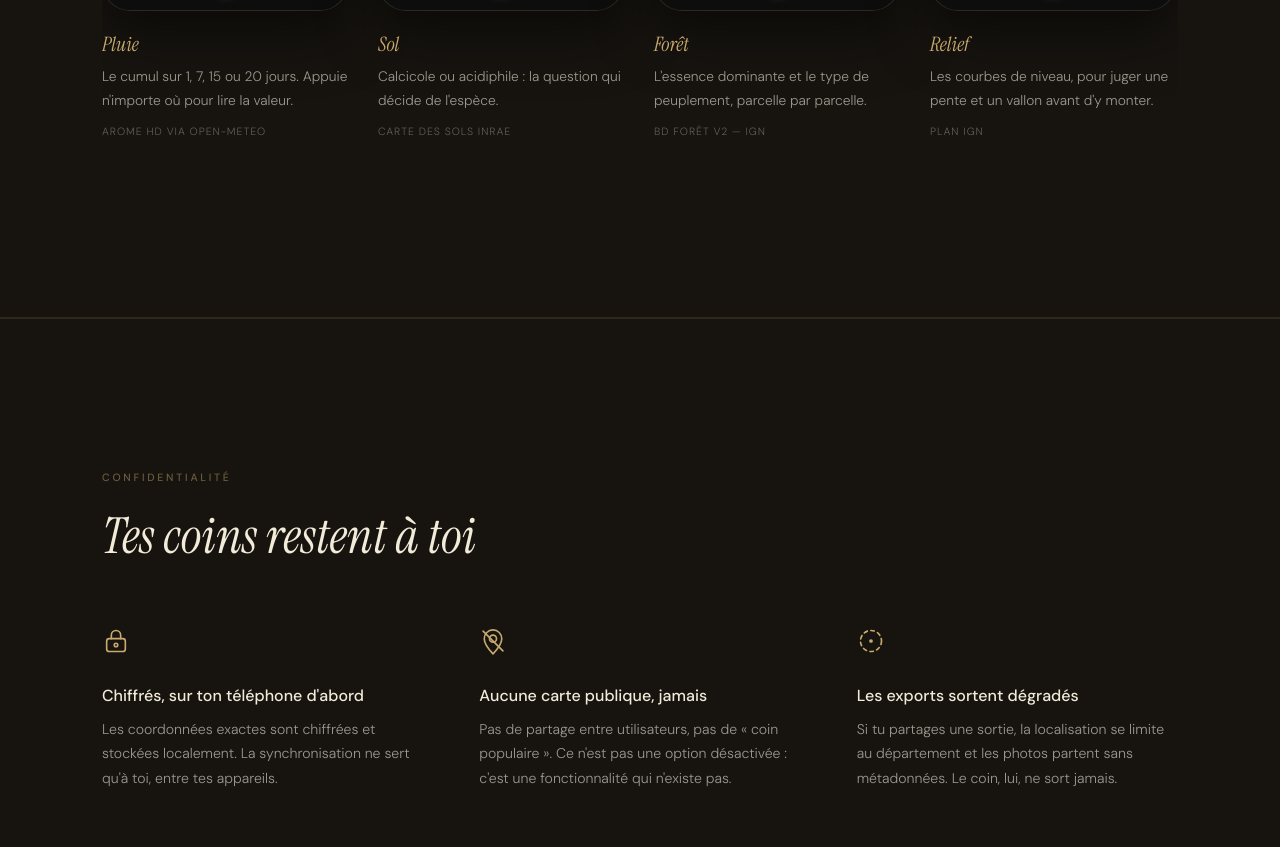
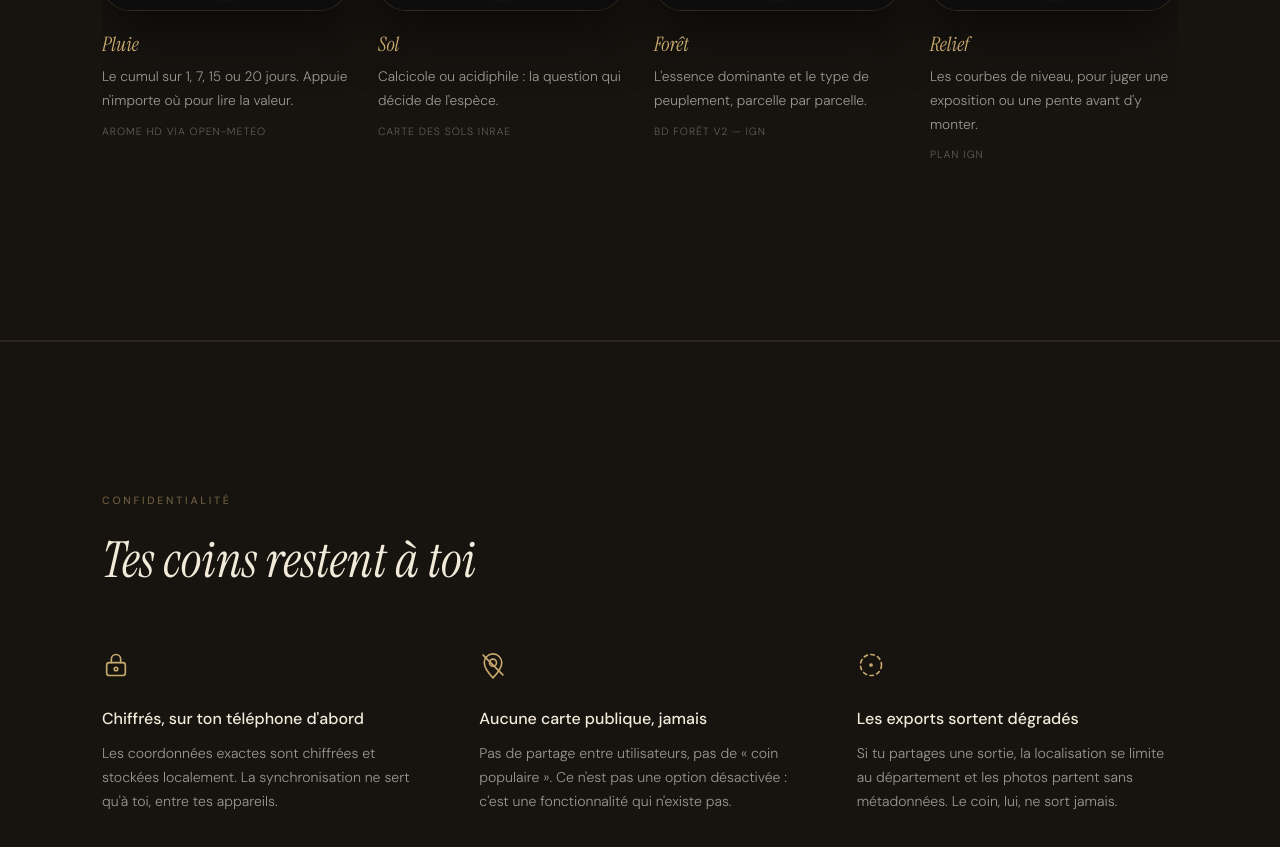
Before and after one commit to Mycozone/lutin-site, a plain HTML site: page index.html in a window 1280 px wide. Shown: the part 2984-3831 px from the top of the page. Drawn offline with Linux system fonts and the light colour scheme; a script that the page names is missing.

Commit message:
Correction : exposition plutot que vallon dans la legende du calque relief

```diff
--- a/index.html
+++ b/index.html
@@ -820,7 +820,7 @@ footer{border-top:1px solid var(--line);padding:56px 0 64px;}
           <div class="shot"><img src="calque-relief.jpg" width="520" height="1105"
             alt="Calque relief : carte topographique IGN avec courbes de niveau, vallons et sentiers."></div>
           <h3>Relief</h3>
-          <p>Les courbes de niveau, pour juger une pente et un vallon avant d'y monter.</p>
+          <p>Les courbes de niveau, pour juger une exposition ou une pente avant d'y monter.</p>
           <span class="src">Plan IGN</span>
         </div>
       </div>
```
